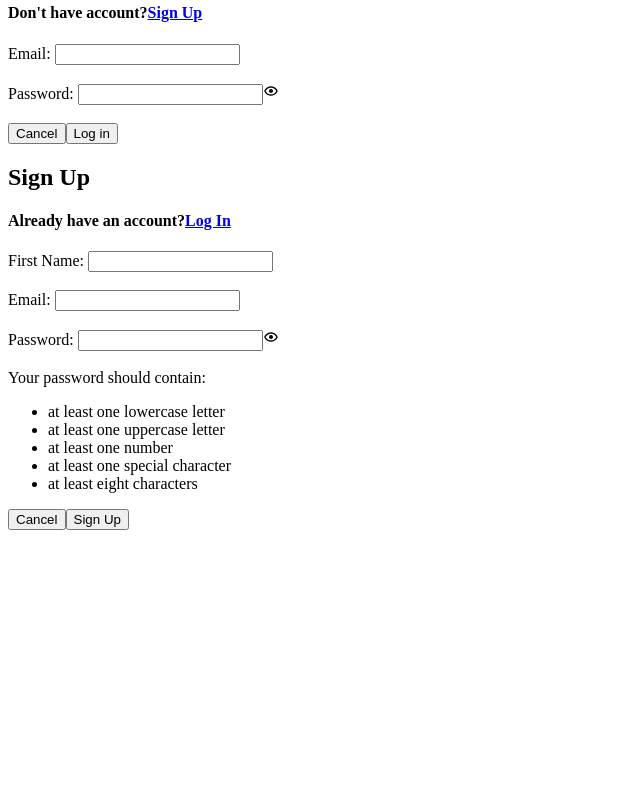
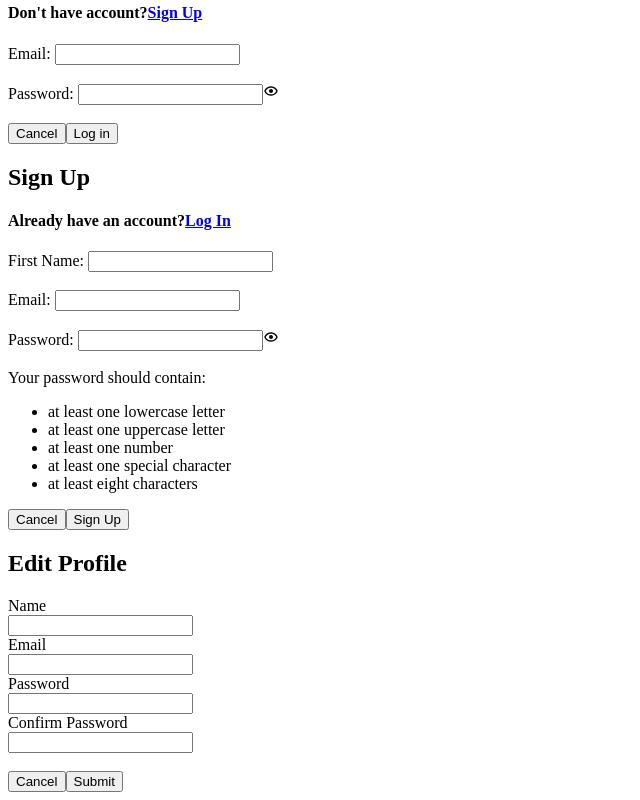
Before and after one commit to lgtm-bro/thought-flow, a React (Create React App) app in the folder static/: page / in a window 1280 px wide. Shown: the part 836-1636 px from the top of the page, without its empty margins (0-640 px from the left). Before the commit the page ends 1374 px from the top, so only its background shows below. Built offline with nearby package versions, Linux system fonts and the light colour scheme; no server answers; the HTML template or start-up script is replaced by a standard one.

Commit message:
basic profile page functionality

```diff
--- a/static/css/styles.css
+++ b/static/css/styles.css
@@ -1,4 +1,4 @@
-/* *******ELEMENTS******* */
+/******** ELEMENTS ********/
 body,
 html,
 #root {
@@ -30,13 +30,13 @@ a {
 	height: 100%;
 }
 
-/* *******NAV******* */
+/******** NAV ********/
 #nav-wrapper {
   float: right;
   margin: 0 35px;
 }
 
-/* *******FEELINGS******* */
+/******** FEELINGS ********/
 #feelings-wrapper, #entry-wrapper {
   display: inline-block;
   text-align: center;
@@ -59,7 +59,7 @@ a {
   margin: 0;
 }
 
-/* *******SIDEBAR******* */
+/******** SIDEBAR ********/
 #hub-wrapper {
   float: right;
 	margin: 0 5% 0 0;
@@ -88,7 +88,7 @@ a {
   margin: 1% 3%;
 }
 
-/* *******LOGIN******* */
+/******** LOGIN ********/
 #login-wrapper,
 #signup-wrapper {
   background-color: white;
@@ -118,7 +118,7 @@ a {
   /* margin: 0 40%; */
 }
 
-/* *******SIGNUP******* */
+/******** SIGNUP ********/
 .signup-click {
   height: 400px !important;
 }
@@ -143,8 +143,15 @@ a {
   color: green;
 }
 
-/* *******SIGNOUT******* */
+/******** SIGNOUT ********/
 .signout-click {
   width: 375px !important;
   height: 200px !important;
 }
+
+/******** PROFILE ********/
+#profile-wrapper {
+  text-align: center;
+  /* position: relative; */
+  /* top: 15%; */
+}
--- a/static/src/App.jsx
+++ b/static/src/App.jsx
@@ -13,20 +13,23 @@ import Nav from "./Nav.jsx";
 import Greet from "./Greet.jsx";
 import Milestone from "./Milestone.jsx";
 import Quote from "./Quote.jsx";
-
+import Profile from "./Profile.jsx";
 
 const App = (props) => {
   const [feeling, setFeeling] = useState();
   const [feelingScore, setFeelingScore] = useState();
   const [user, setUser] = useState(sessionStorage.getItem("user"));
+  const [email, setEmail] = useState();
   const [milestones, setMilestones] = useState([]);
   const [posts, setPosts] = useState([]);
 
   const feels = useRef();
+  const greet = useRef();
   const entry = useRef();
   const milestone = useRef();
+  const hub = useRef();
   const login = useRef();
-
+  const profile = useRef();
 
   useEffect(() => {
     if (user) {
@@ -48,7 +51,6 @@ const App = (props) => {
     clickOffModal();
   }, []);
 
-
   /******** CHANGE DISPLAY ********/
   const clickOffModal = () => {
     document.getElementById("root").addEventListener("click", (e) => {
@@ -63,8 +65,11 @@ const clickOffModal = () => {
 
   const showHome = () => {
     feels.current.classList.remove("hide");
+    hub.current.classList.remove("hide");
+    greet.current.classList.remove("hide");
     entry.current.classList.add("hide");
-  milestone.current.classList.add('hide');
+    profile.current.classList.add("hide");
+    // milestone.current.classList.add("hide");
     document.getElementById("base").selectedIndex = 0;
     document.getElementById("second-container").classList.add("hide");
     document.getElementById("third-container").classList.add("hide");
@@ -80,6 +85,7 @@ const getUser = (email, password) => {
       .get(`/users/${email}?password=${password}`)
       .then((result) => {
         setUser(result.data.name);
+        setEmail(email);
         hideModal();
       })
       .catch((err) => {
@@ -94,6 +100,7 @@ const updateUser = (user) => {
     } else {
       sessionStorage.removeItem("user");
       setUser(sessionStorage.getItem("user"));
+      setEmail(null);
     }
   };
 
@@ -126,6 +133,7 @@ const signupUser = (name, email, password) => {
       .then((results) => {
         console.log(results.data);
         setUser(results.data.user);
+        setEmail(result.data.email);
       })
       .catch((err) => console.log(err));
   };
@@ -135,6 +143,7 @@ const signOut = () => {
     showHome();
     setFeeling("");
     updateUser("");
+    setEmail("");
     loginClick();
   };
 
@@ -195,7 +204,7 @@ const signoutClick = () => {
         getPosts(user);
         showMilestone();
       })
-      .catch((err) => console.log('POST err', err));
+      .catch((err) => console.log("POST err", err));
   };
 
   /********** MILESTONES ***********/
@@ -244,14 +253,29 @@ const signoutClick = () => {
       .catch((err) => console.log(err));
   };
 
+  /********** PROFILE ***********/
+  const showProfile = () => {
+    profile.current.classList.remove("hide");
+    feels.current.classList.add("hide");
+    hub.current.classList.add("hide");
+    login.current.classList.add("hide");
+    greet.current.classList.add("hide");
+  };
+
+
   return (
     <div id="app-wrapper">
       <div id="nav-wrapper">
-        <Nav user={user} showLogin={showLogin} showHome={showHome} />
+        <Nav
+          user={user}
+          showLogin={showLogin}
+          showHome={showHome}
+          showProfile={showProfile}
+        />
       </div>
       <br />
       <h1>ThoughtFlow</h1>
-      <div id="greet-wrapper">
+      <div id="greet-wrapper" ref={greet}>
         <Greet feeling={feeling} user={user} />
       </div>
       {/* {milestones[0] && (
@@ -275,8 +299,8 @@ const signoutClick = () => {
           showHome={showHome}
         />
       </div>
-      <div id="hub-wrapper">
-        <Hub posts={posts} milestones={milestones}/>
+      <div id="hub-wrapper" ref={hub}>
+        <Hub posts={posts} milestones={milestones} />
       </div>
       <div id="milestone-wrapper" ref={milestone} className={"hide"}>
         <Milestone getQuote={getQuote} submitMilestone={submitMilestone} />
@@ -294,6 +318,13 @@ const signoutClick = () => {
           signoutClick={signoutClick}
         />
       </div>
+      <div id="profile-wrapper" ref={profile} className="hide">
+        <Profile
+          user={user}
+          email={email}
+          hide={showHome}
+        />
+      </div>
     </div>
   );
 };
--- a/static/src/Nav.jsx
+++ b/static/src/Nav.jsx
@@ -11,7 +11,7 @@ const Nav = (props) => {
   return (
     <nav className="topnav">
       <a href="#" onClick={props.showHome}>Home</a>
-      <a href="#profile-wrapper">Profile</a>
+      <a href="#profile-wrapper" onClick={props.showProfile}>Profile</a>
 			<a href="#about">About</a>
       <a href="#login-wrapper" className="login" onClick={changeStatus}>{status}</a>
     </nav>
--- a/static/src/Profile.jsx
+++ b/static/src/Profile.jsx
@@ -0,0 +1,32 @@
+import React from "react";
+
+const Profile = (props) => {
+  return (
+    <div>
+      <h2>Edit Profile</h2>
+      <form>
+        <label htmlFor="profile-name">Name</label>
+        <br />
+        <input type="text" placeholder={props.user} />
+        <br />
+        <label htmlFor="profile-email">Email</label>
+        <br />
+        <input type="text" placeholder={props.email} />
+        <br />
+        <label htmlFor="profile-password">Password</label>
+        <br />
+        <input type="password" />
+        <br />
+        <label htmlFor="profile-confirm-password">Confirm Password</label>
+        <br />
+        <input type="password" />
+        <br />
+        <br />
+				<button onClick={props.hide}>Cancel</button>
+        <input type="submit" />
+      </form>
+    </div>
+  );
+};
+
+export default Profile;
```
Also changed, not shown: 1 other file (tests, documents, lock files or other folders). Lines whose indentation alone changed are shown as unchanged.
